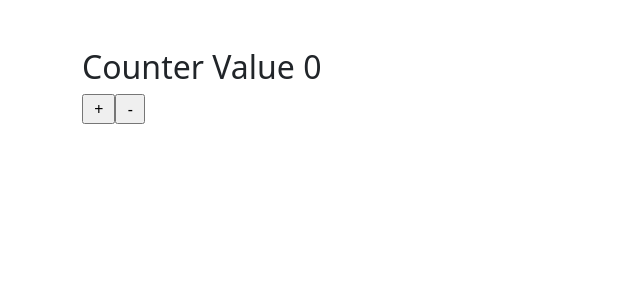
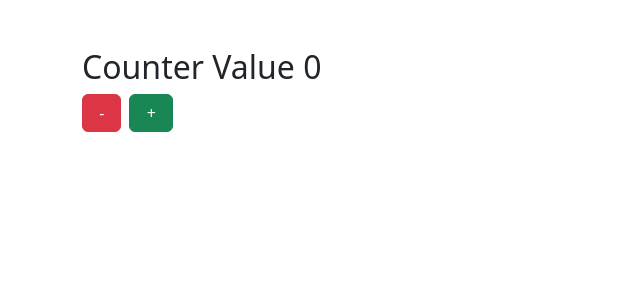
Before and after one commit to gskharmujai/react-basic-intermediate, a React (Vite) app: page / in a window 1280 px wide. Shown: the top 300 px of the page, without its empty margins (0-640 px from the left). Built offline with nearby package versions, Linux system fonts and the light colour scheme.

Commit message:
added button styling

```diff
--- a/src/Counter.jsx
+++ b/src/Counter.jsx
@@ -6,8 +6,18 @@ export function Counter() {
   return (
     <div>
       <h2>Counter Value {counter}</h2>
-      <input type="button" value=" + " onClick={incrementCounter} />
-      <input type="button" value=" - " onClick={decrementCounter} />
+      <input
+        type="button"
+        className="btn btn-danger"
+        value=" - "
+        onClick={decrementCounter}
+      />
+      <input
+        type="button"
+        className="ms-2 btn btn-success"
+        value=" + "
+        onClick={incrementCounter}
+      />
     </div>
   );
 
```
